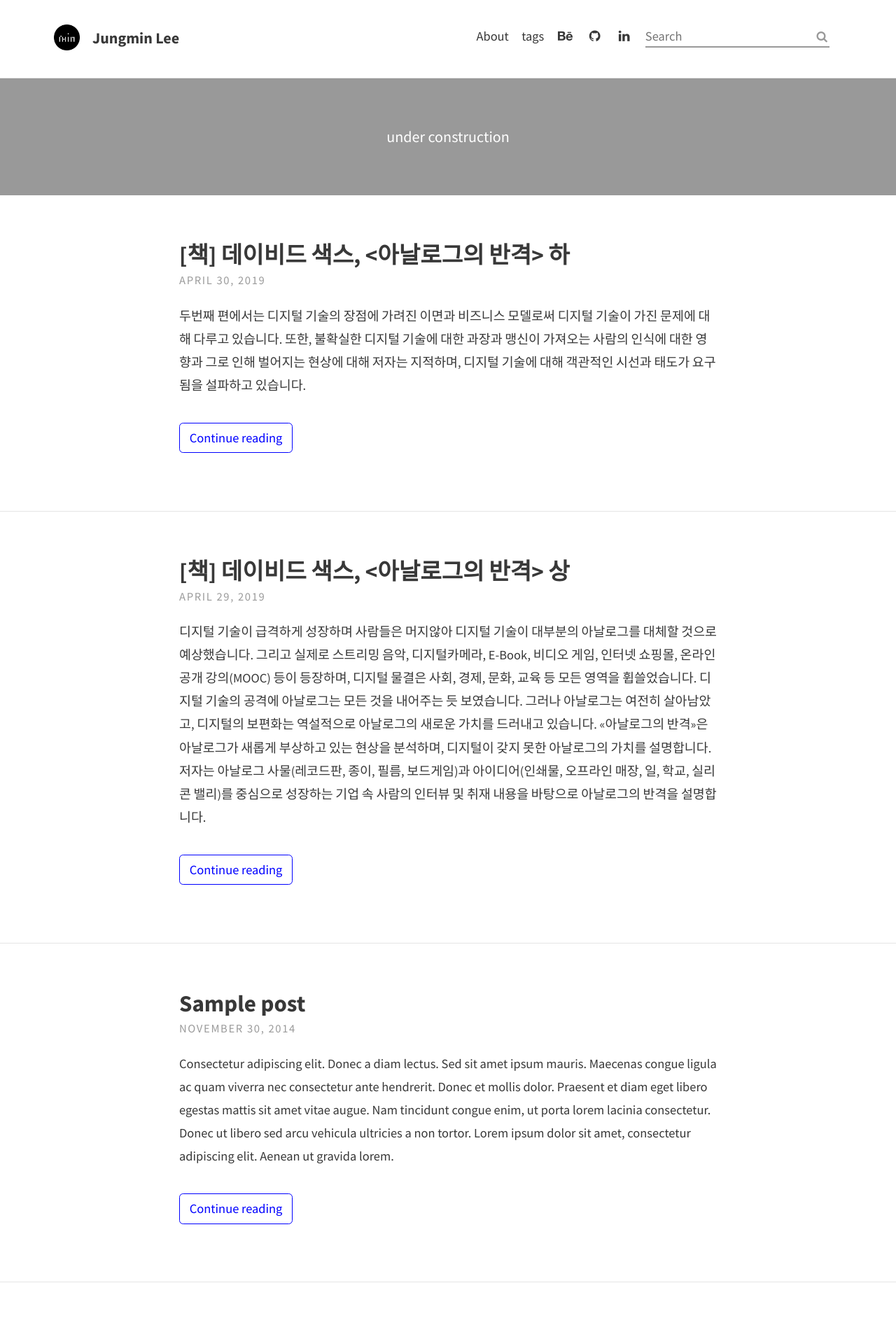
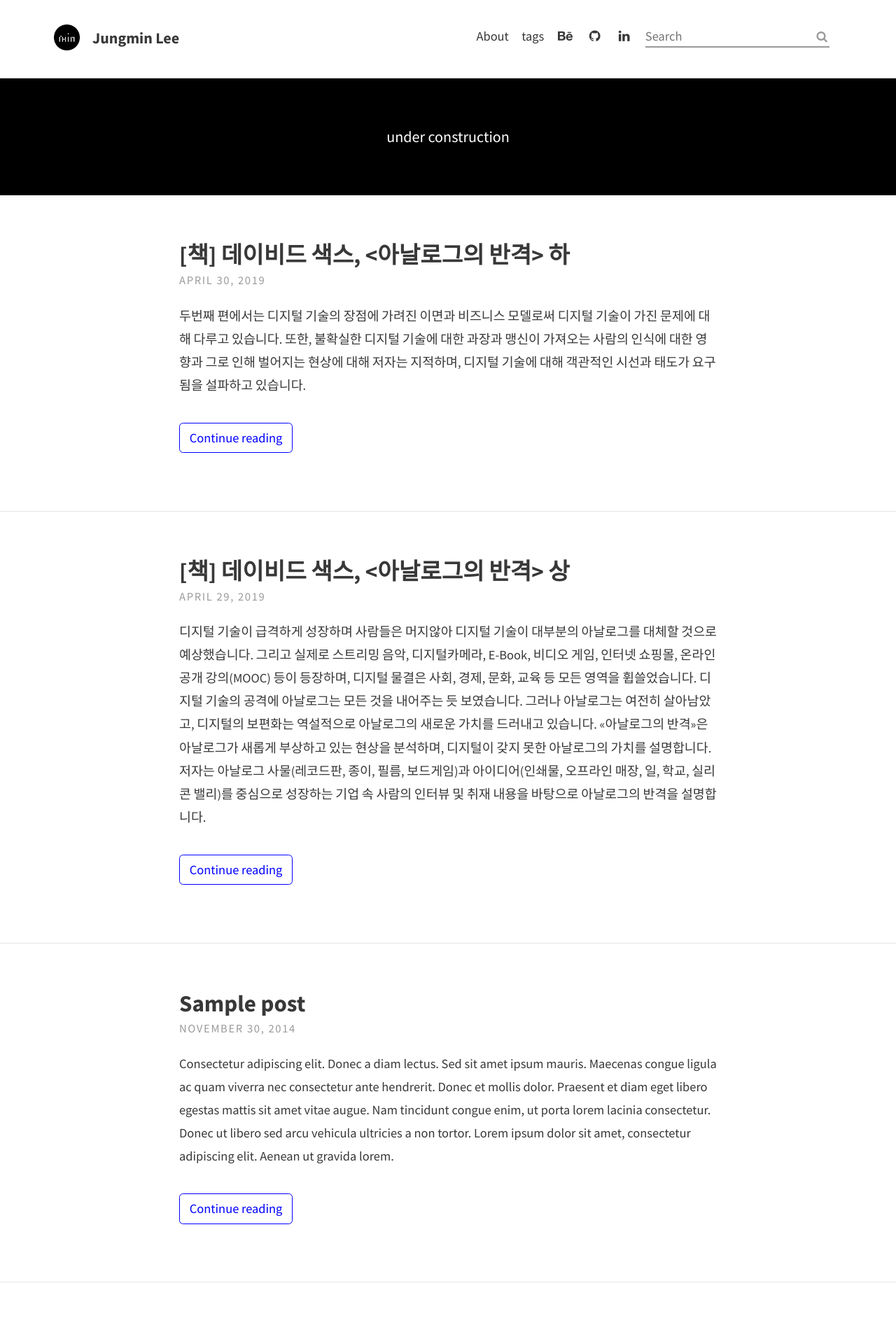
Before and after one commit to jungminL/jungminl.github.io, a Jekyll site: the page built from index.html, in a window 1280 px wide. Shown: the top 1903 px of the page at 70% size. Built offline with Jekyll 4.4.1, drawn with Linux system fonts in a browser that asks for light colours; the list of posts is cut into pages by our own code.

Commit message:
header-black

```diff
--- a/_sass/base/_variables.scss
+++ b/_sass/base/_variables.scss
@@ -34,6 +34,6 @@ $feature-image-text-color: #fff;
 $feature-image-size: cover; // options include "cover", "contain", "auto"
 
 // Header description box
-$header-desc-background-color: #999;
+$header-desc-background-color: #000000;
 $header-desc-text-color: #FFF;
 $header-desc-link-color: #02453D;
```
